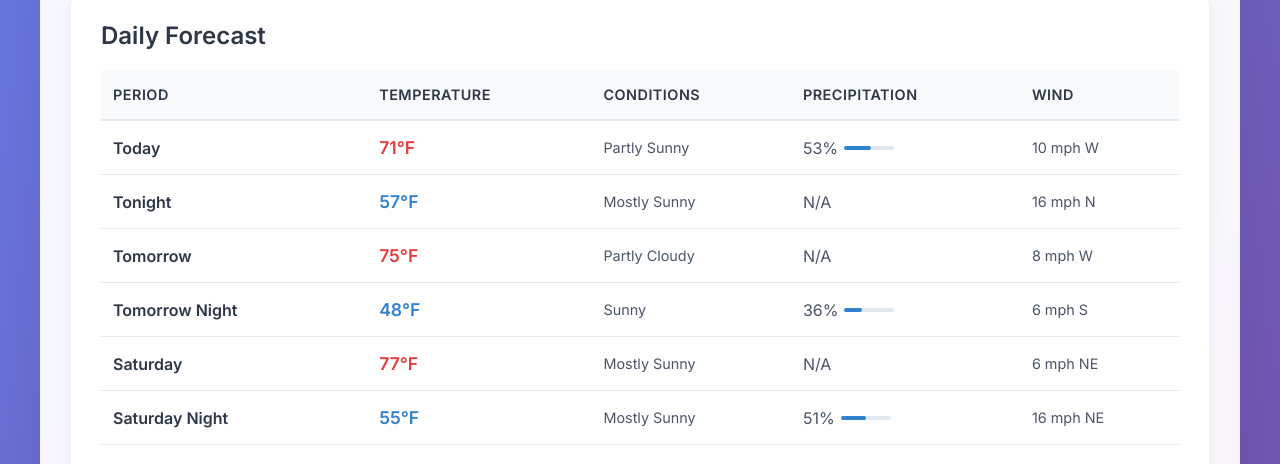
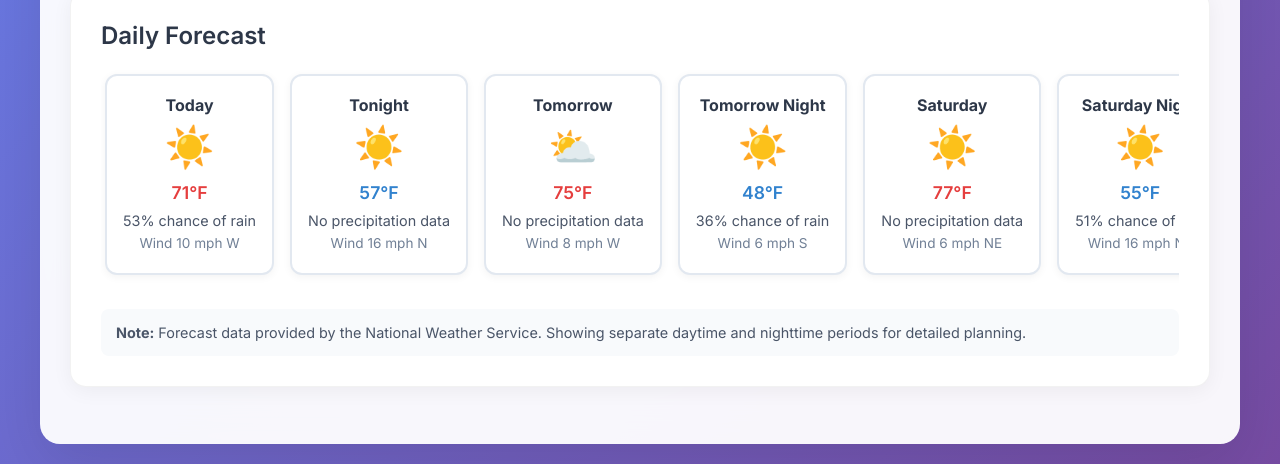
Before and after one commit to mnaylor5/climbing-weather-ts, a React (Vite) app: page / in a window 1280 px wide. Shown: the part 336-800 px from the top of the page. Built offline with nearby package versions, Linux system fonts and the light colour scheme; no server answers.

Commit message:
Transform daily forecast table into horizontally scrollable tiles with weather emojis
Co-authored-by: mnaylor5 <20518095+mnaylor5@users.noreply.github.com>

```diff
--- a/src/components/ForecastTable.tsx
+++ b/src/components/ForecastTable.tsx
@@ -5,26 +5,56 @@ interface ForecastTableProps {
 }
 
 const ForecastTable: React.FC<ForecastTableProps> = ({ data }) => {
+  const getWeatherEmoji = (forecast: string): string => {
+    const condition = forecast.toLowerCase();
+
+    // Sunny/Clear conditions
+    if (condition.includes('sunny') || condition.includes('clear')) {
+      return '☀️';
+    }
+
+    // Partly cloudy/few clouds
+    if (condition.includes('partly') || condition.includes('few')) {
+      return '⛅';
+    }
+
+    // Mostly cloudy/overcast
+    if (condition.includes('cloudy') || condition.includes('overcast') || condition.includes('mostly')) {
+      return '☁️';
+    }
+
+    // Rain conditions
+    if (condition.includes('rain') || condition.includes('shower')) {
+      if (condition.includes('thunderstorm') || condition.includes('storm')) {
+        return '⛈️';
+      }
+      return '🌧️';
+    }
+
+    // Snow conditions
+    if (condition.includes('snow') || condition.includes('flurr')) {
+      return '❄️';
+    }
+
+    // Fog/Mist
+    if (condition.includes('fog') || condition.includes('mist')) {
+      return '🌫️';
+    }
+
+    // Wind
+    if (condition.includes('wind')) {
+      return '💨';
+    }
+
+    // Default for unknown conditions
+    return '🌤️';
+  };
+
   const formatTemperature = (temp: number, unit: string, isHigh: boolean) => {
     return (
       <span className={`temperature ${isHigh ? 'high' : 'low'}`}>
         {temp}°{unit}
       </span>
-    );
-  };
-
-  const formatPrecipitation = (prob: number | null) => {
-    if (prob === null || prob === undefined) return 'N/A';
-    return (
-      <div className="precipitation">
-        <span>{prob}%</span>
-        <div className="precipitation-bar">
-          <div
-            className="precipitation-fill"
-            style={{ width: `${prob}%` }}
-          />
-        </div>
-      </div>
     );
   };
 
@@ -63,46 +93,36 @@ const ForecastTable: React.FC<ForecastTableProps> = ({ data }) => {
         Daily Forecast
       </h2>
 
-      <table className="forecast-table">
-        <thead>
-          <tr>
-            <th>Period</th>
-            <th>Temperature</th>
-            <th>Conditions</th>
-            <th>Precipitation</th>
-            <th>Wind</th>
-          </tr>
-        </thead>
-        <tbody>
+      <div className="forecast-tiles-container">
+        <div className="forecast-tiles-row">
           {forecastPeriods.map((period, index) => (
-            <tr key={`${period.startTime}-${index}`}>
-              <td>
-                <div className="day-name">
+            <div key={`${period.startTime}-${index}`} className="forecast-tile">
+              <div className="forecast-tile-period">
                 {period.displayName}
               </div>
-              </td>
-              <td>
-                <div style={{ display: 'flex', gap: '8px', alignItems: 'center' }}>
+
+              <div className="forecast-tile-icon">
+                {getWeatherEmoji(period.shortForecast)}
+              </div>
+
+              <div className="forecast-tile-temperature">
                 {formatTemperature(period.temperature, period.temperatureUnit, period.isDaytime)}
               </div>
-              </td>
-              <td>
-                <div style={{ fontSize: '0.9rem' }}>
-                  {period.shortForecast}
+
+              <div className="forecast-tile-precipitation">
+                {period.precipitation !== null && period.precipitation !== undefined
+                  ? `${period.precipitation}% chance of rain`
+                  : 'No precipitation data'
+                }
               </div>
-              </td>
-              <td>
-                {formatPrecipitation(period.precipitation)}
-              </td>
-              <td>
-                <div style={{ fontSize: '0.9rem' }}>
-                  {period.windSpeed} {period.windDirection}
+
+              <div className="forecast-tile-wind">
+                Wind {period.windSpeed} {period.windDirection}
               </div>
-              </td>
-            </tr>
+            </div>
           ))}
-        </tbody>
-      </table>
+        </div>
+      </div>
 
       <div style={{ marginTop: '20px', padding: '15px', backgroundColor: '#f8fafc', borderRadius: '8px', fontSize: '0.9rem', color: '#4a5568' }}>
         <strong>Note:</strong> Forecast data provided by the National Weather Service. Showing separate daytime and nighttime periods for detailed planning.
--- a/src/index.css
+++ b/src/index.css
@@ -228,6 +228,76 @@ body {
   transition: width 0.3s ease;
 }
 
+/* Forecast Tiles Styles */
+.forecast-tiles-container {
+  margin-top: 20px;
+  overflow-x: auto;
+  padding-bottom: 10px;
+}
+
+.forecast-tiles-row {
+  display: flex;
+  gap: 16px;
+  min-width: fit-content;
+  padding: 4px;
+}
+
+.forecast-tile {
+  background: white;
+  border: 2px solid #e2e8f0;
+  border-radius: 12px;
+  padding: 20px 16px;
+  min-width: 160px;
+  max-width: 180px;
+  flex-shrink: 0;
+  text-align: center;
+  transition: all 0.2s ease;
+  box-shadow: 0 2px 8px rgba(0, 0, 0, 0.05);
+}
+
+.forecast-tile:hover {
+  border-color: #3182ce;
+  box-shadow: 0 4px 16px rgba(49, 130, 206, 0.15);
+  transform: translateY(-1px);
+}
+
+.forecast-tile-period {
+  font-weight: 700;
+  font-size: 1rem;
+  color: #2d3748;
+  margin-bottom: 12px;
+  line-height: 1.2;
+}
+
+.forecast-tile-icon {
+  font-size: 2.5rem;
+  margin-bottom: 12px;
+  display: block;
+  line-height: 1;
+}
+
+.forecast-tile-temperature {
+  font-weight: 600;
+  font-size: 1.3rem;
+  margin-bottom: 8px;
+}
+
+.forecast-tile-precipitation {
+  font-size: 0.9rem;
+  color: #4a5568;
+  margin-bottom: 6px;
+  display: flex;
+  align-items: center;
+  justify-content: center;
+  gap: 4px;
+}
+
+.forecast-tile-wind {
+  font-size: 0.85rem;
+  color: #718096;
+  line-height: 1.3;
+}
+
 /* Mobile responsiveness */
 @media (max-width: 768px) {
   #root {
@@ -277,6 +347,37 @@ body {
   .forecast-table td {
     padding: 12px 8px;
   }
+
+  /* Mobile styles for forecast tiles */
+  .forecast-tile {
+    min-width: 140px;
+    max-width: 160px;
+    padding: 16px 12px;
+  }
+
+  .forecast-tile-period {
+    font-size: 0.9rem;
+    margin-bottom: 10px;
+  }
+
+  .forecast-tile-icon {
+    font-size: 2rem;
+    margin-bottom: 10px;
+  }
+
+  .forecast-tile-temperature {
+    font-size: 1.2rem;
+    margin-bottom: 6px;
+  }
+
+  .forecast-tile-precipitation {
+    font-size: 0.8rem;
+    margin-bottom: 4px;
+  }
+
+  .forecast-tile-wind {
+    font-size: 0.75rem;
+  }
 }
 
 @media (max-width: 480px) {
```
Also changed, not shown: 1 other file (tests, documents, lock files or other folders). Lines whose indentation alone changed are shown as unchanged.
